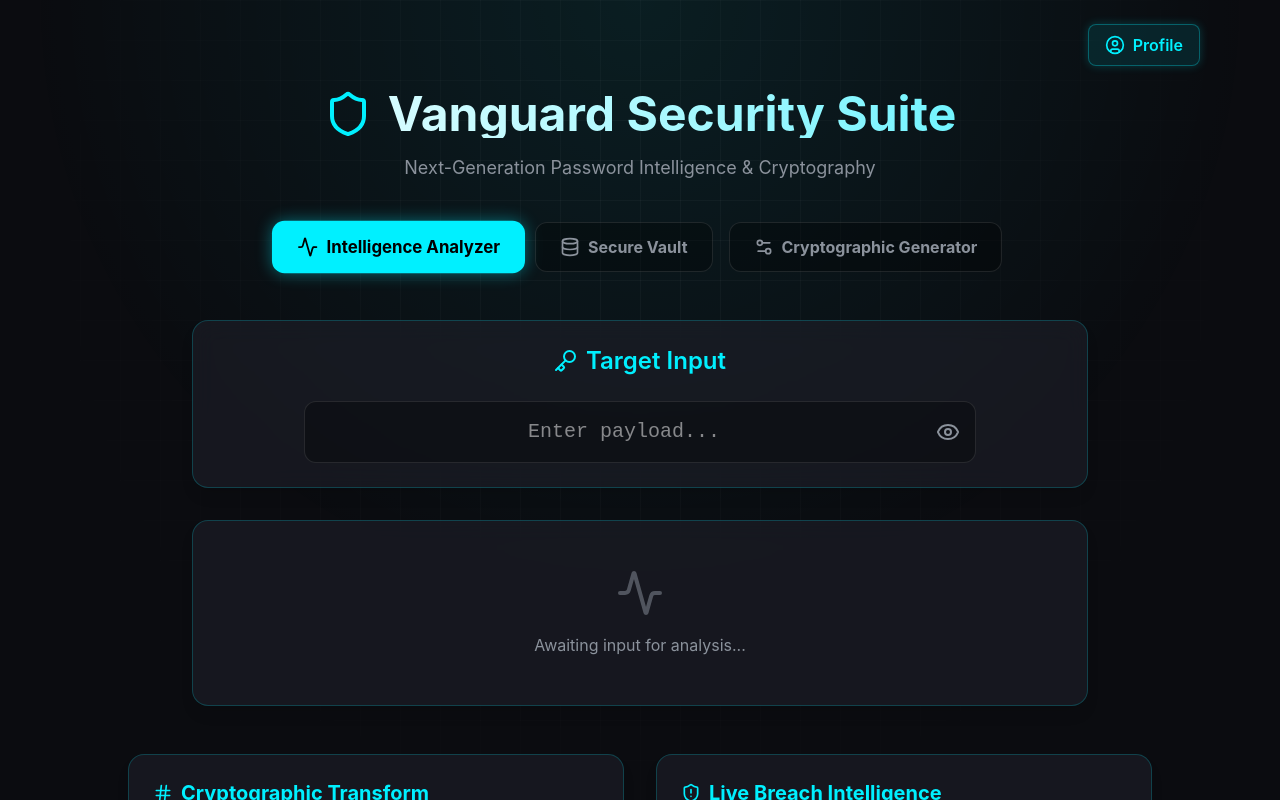
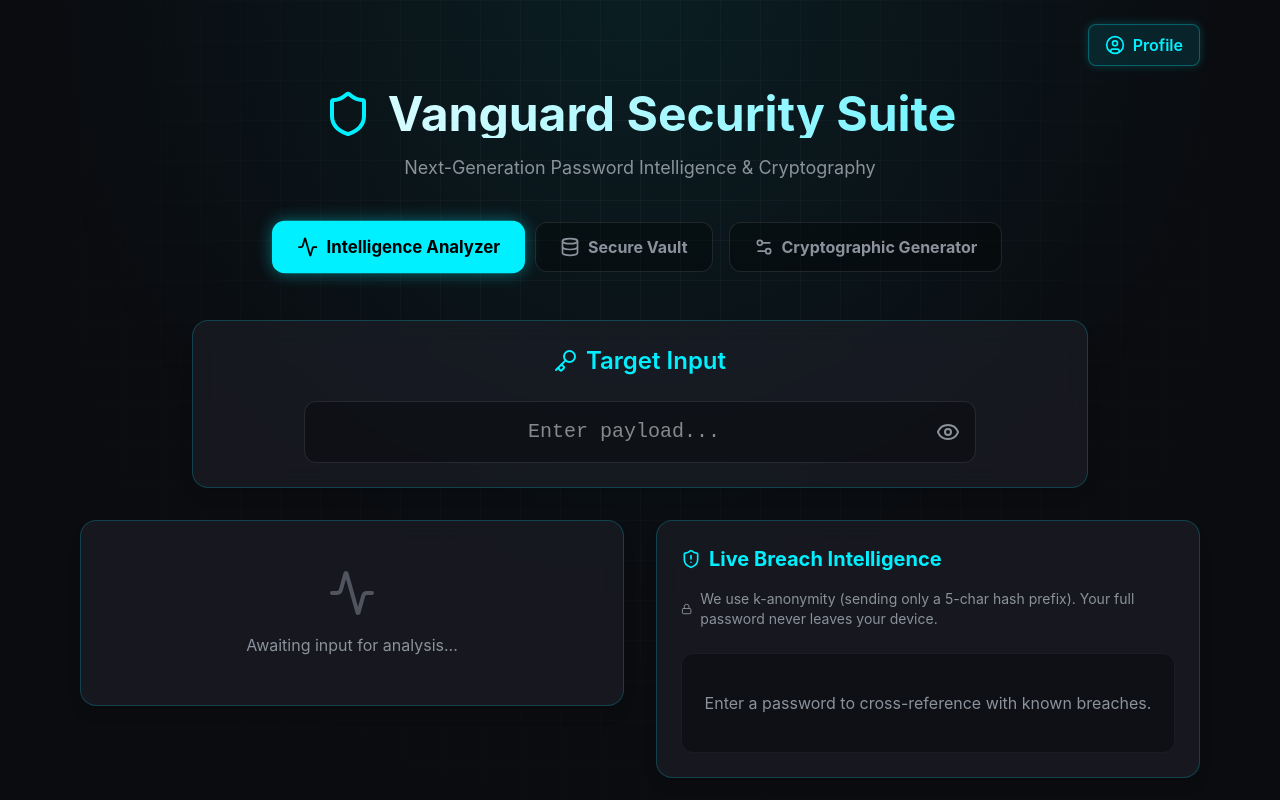
Before and after one commit to KiShOrE-2008/Password_Checker, a React (Vite) app in the folder security-suite/: page / in a window 1280 px wide. Both pictures are taken after a click on the button "Skip & Continue as Guest". Shown: the top 800 px of the page. Built offline with nearby package versions, Linux system fonts and the light colour scheme.

Commit message:
feat: implement main App dashboard with navigation, authentication, and security modules

```diff
--- a/security-suite/src/App.jsx
+++ b/security-suite/src/App.jsx
@@ -94,7 +94,7 @@
         {/* PAGE 1: ANALYZER DASHBOARD */}
         {activeTab === 'analyzer' && (
           <div className="space-y-12">
-            <div className="max-w-4xl mx-auto space-y-8">
+            <div className="max-w-4xl mx-auto mb-8">
               <div className="glass-panel">
                 <h2 className="text-2xl font-semibold mb-6 flex items-center gap-2 text-primary justify-center">
                   <Key className="w-6 h-6" /> Target Input
@@ -115,16 +115,15 @@
                   </button>
                 </div>
               </div>
-
-              <Analyzer password={password} analysis={analysis} onStoreSecure={handleStoreSecurePassword} />
             </div>
 
-            <div className="grid grid-cols-1 lg:grid-cols-2 gap-8 max-w-5xl mx-auto">
+            <div className="grid grid-cols-1 lg:grid-cols-2 gap-8 max-w-6xl mx-auto">
               <div className="space-y-8">
-                <HashDemo password={password} />
+                <Analyzer password={password} analysis={analysis} onStoreSecure={handleStoreSecurePassword} />
               </div>
               <div className="space-y-8">
                 <BreachChecker password={password} />
+                <HashDemo password={password} />
               </div>
             </div>
           </div>
```
